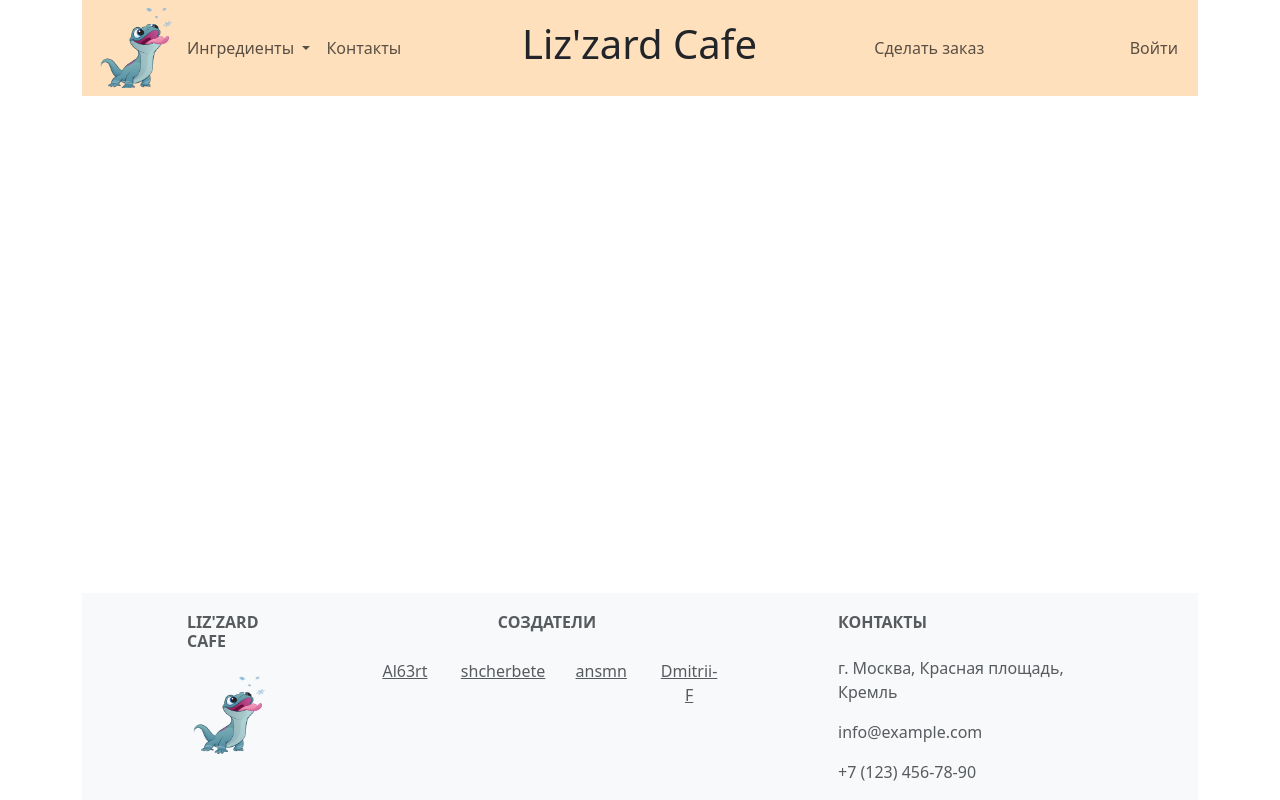
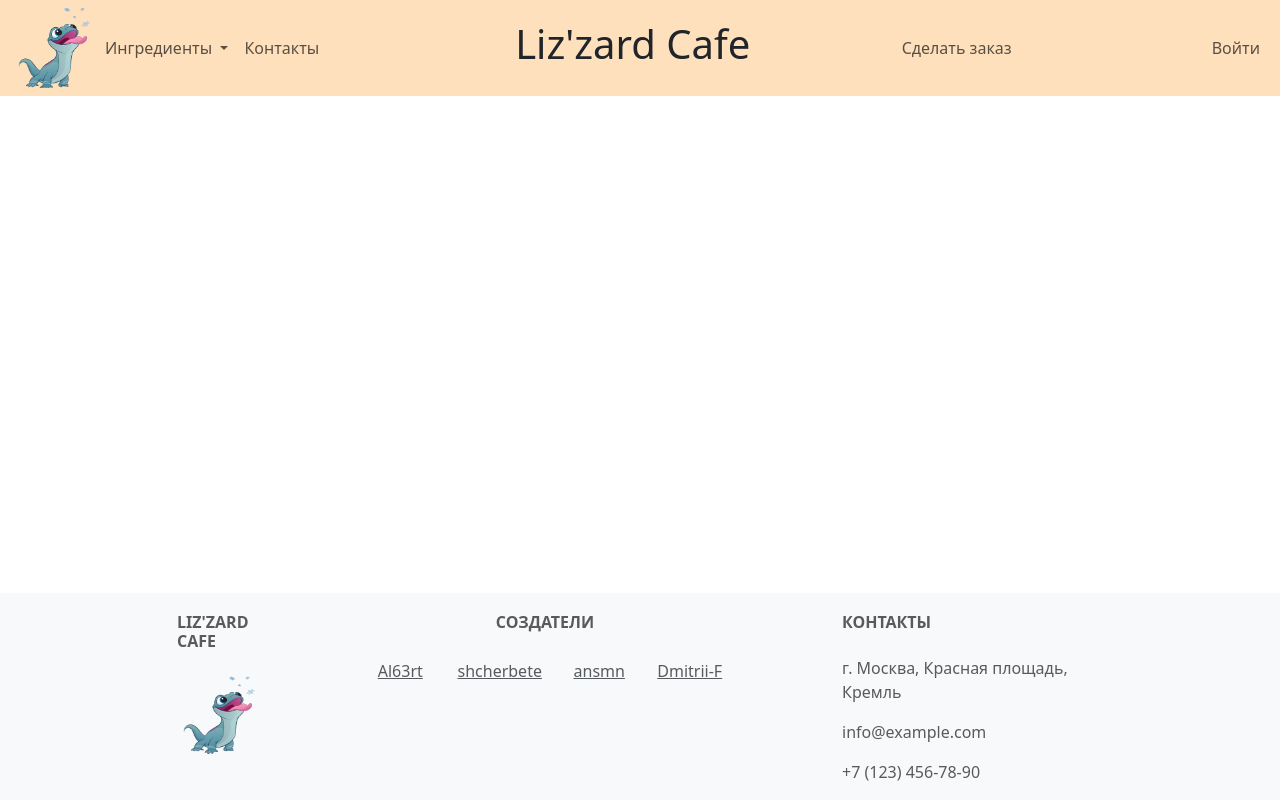
Before and after one commit to Dmitrii-F/icecream_bar, a Django app: page /all_orders/ in a window 1280 px wide. Run offline with Django 5.2, Linux system fonts and the light colour scheme.

Commit message:
растянул header и footer

```diff
--- a/icecream/templates/base/base.html
+++ b/icecream/templates/base/base.html
@@ -13,13 +13,9 @@
 
 <header>
     <!-- Общий заголовок для всех страниц -->
-    <div class="container text-center">
-        <div class="row">
-            <div class="col">
+
                 {% include 'base/nav.html' %}
-            </div>
-        </div>
-    </div>
+
 </header>
 
 <main>
@@ -30,13 +26,9 @@
 
 <footer class="footer mt-auto">
     <!-- Общий футер для всех страниц -->
-    <div class="container text-center">
-        <div class="row">
-            <div class="col">
+
                 {% include 'base/footer.html' %}
-            </div>
-        </div>
-    </div>
+
 </footer>
 <script src="https://cdn.jsdelivr.net/npm/bootstrap@5.3.3/dist/js/bootstrap.bundle.min.js"
         integrity="sha384-YvpcrYf0tY3lHB60NNkmXc5s9fDVZLESaAA55NDzOxhy9GkcIdslK1eN7N6jIeHz"
```
